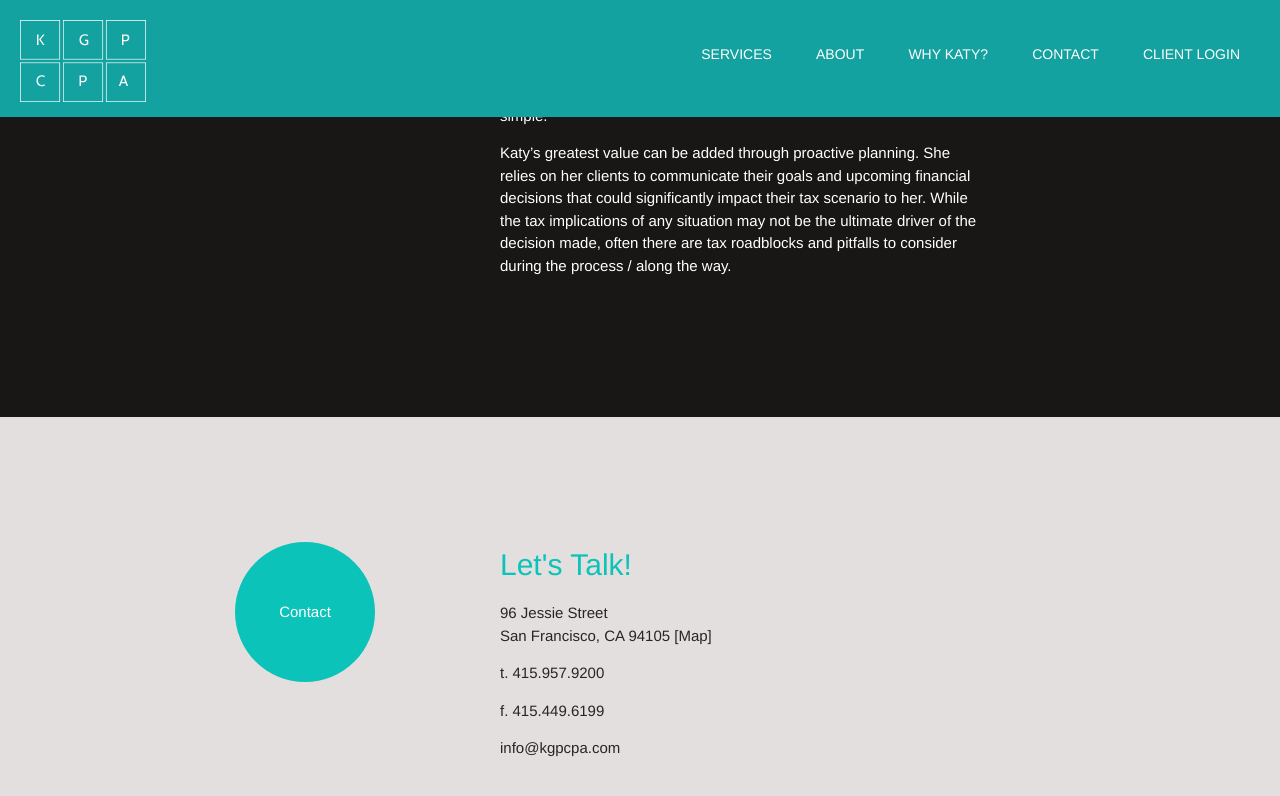
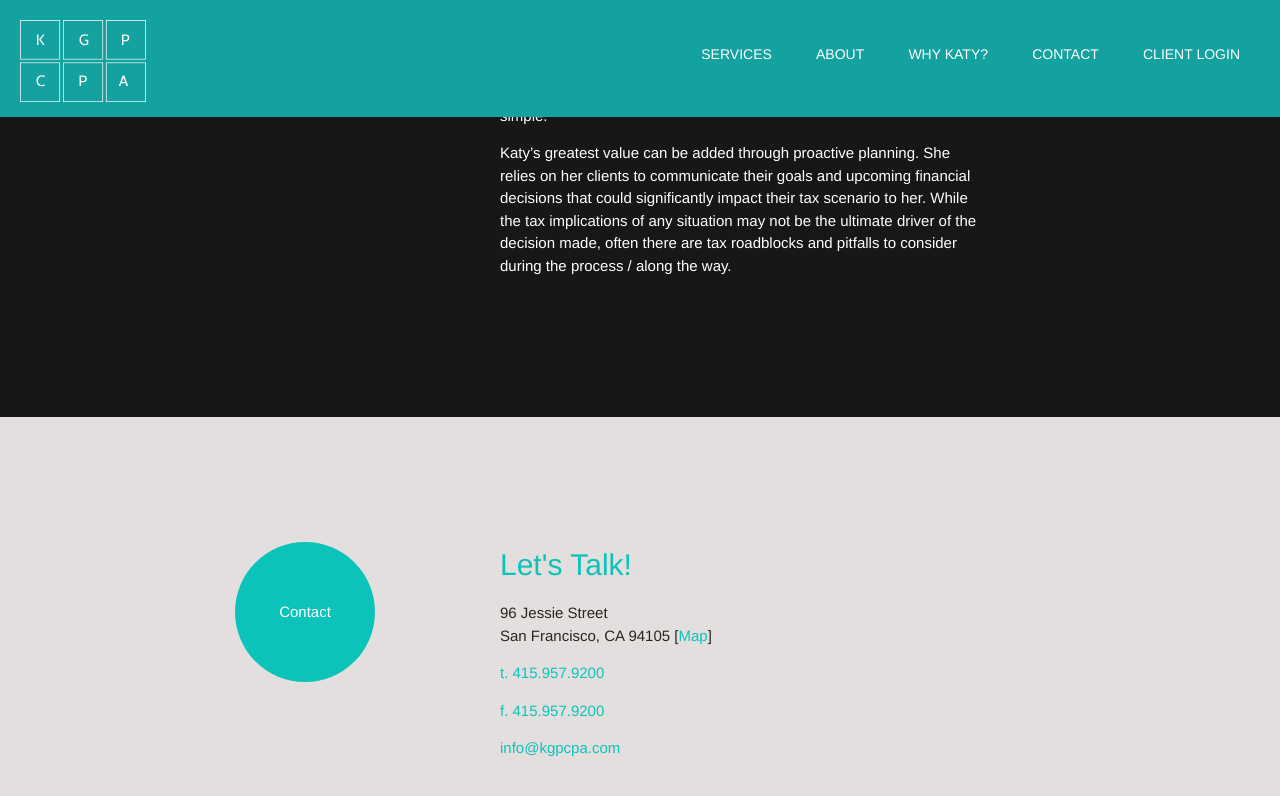
Before and after one commit to kgpcpa/kgpcpa.github.io, a Jekyll site: the page built from index.html, in a window 1280 px wide and 900 px high, scrolled down 2315 px. Shown: the top 796 px of the window. Built offline with Jekyll 4.4.1, drawn with Linux system fonts in a browser that asks for light colours; nearby versions of some CDN libraries.

```diff
--- a/_config.yml
+++ b/_config.yml
@@ -8,5 +8,6 @@ github_username:  jekyll
 
 markdown: kramdown
 
-tel: "+1-415-957-9200"
+tel: "415.957.9200"
+fax: "415.957.9200"
 map_url: "https://maps.google.com/maps?f=q&source=s_q&hl=en&geocode=&q=Katy+G+Pletter,+CPA&aq=&sll=37.788911,-122.399909&sspn=0.036832,0.04622&vpsrc=0&ie=UTF8&hq=&hnear=&t=m&z=17&iwloc=A&cid=4929329112073577236"
--- a/index.html
+++ b/index.html
@@ -117,19 +117,19 @@ description: "Katy G. Pletter, CPA [Tax & Accounting Services]"
       <p>
         96 Jessie Street
         <br>
-        San Francisco, CA 94105  [Map]
+        San Francisco, CA 94105  [<a href="{{site.map_url}}">Map</a>]
       </p>
 
       <p>
-        t. 415.957.9200
+        <a href="tel:{{site.tel}}">t. {{site.tel}}</a>
       </p>
 
       <p>
-        f. 415.449.6199
+        <a href="tel:{{site.tel}}">f. {{site.fax}}</a>
       </p>
 
       <p>
-        info@kgpcpa.com
+        <a href="mailto:{{site.email}}">{{site.email}}</a>
       </p>
 
     </div>
```
